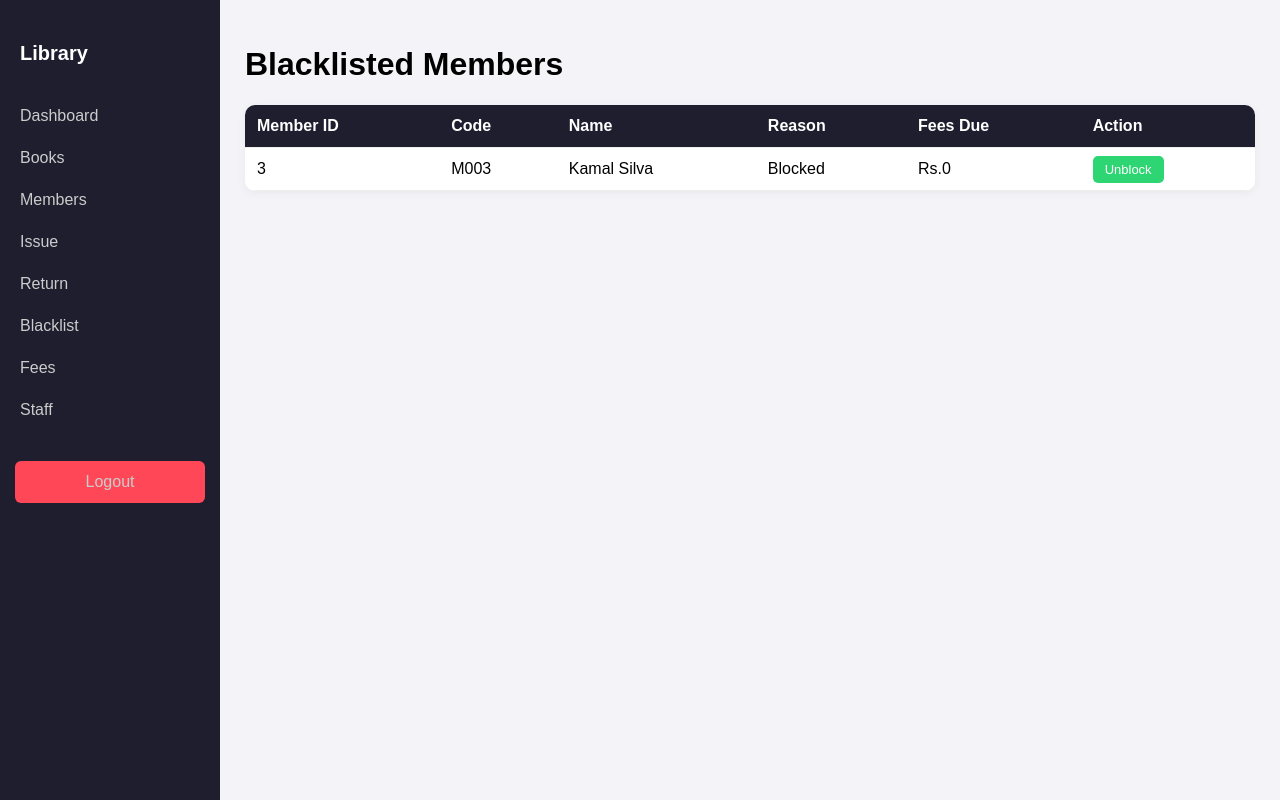
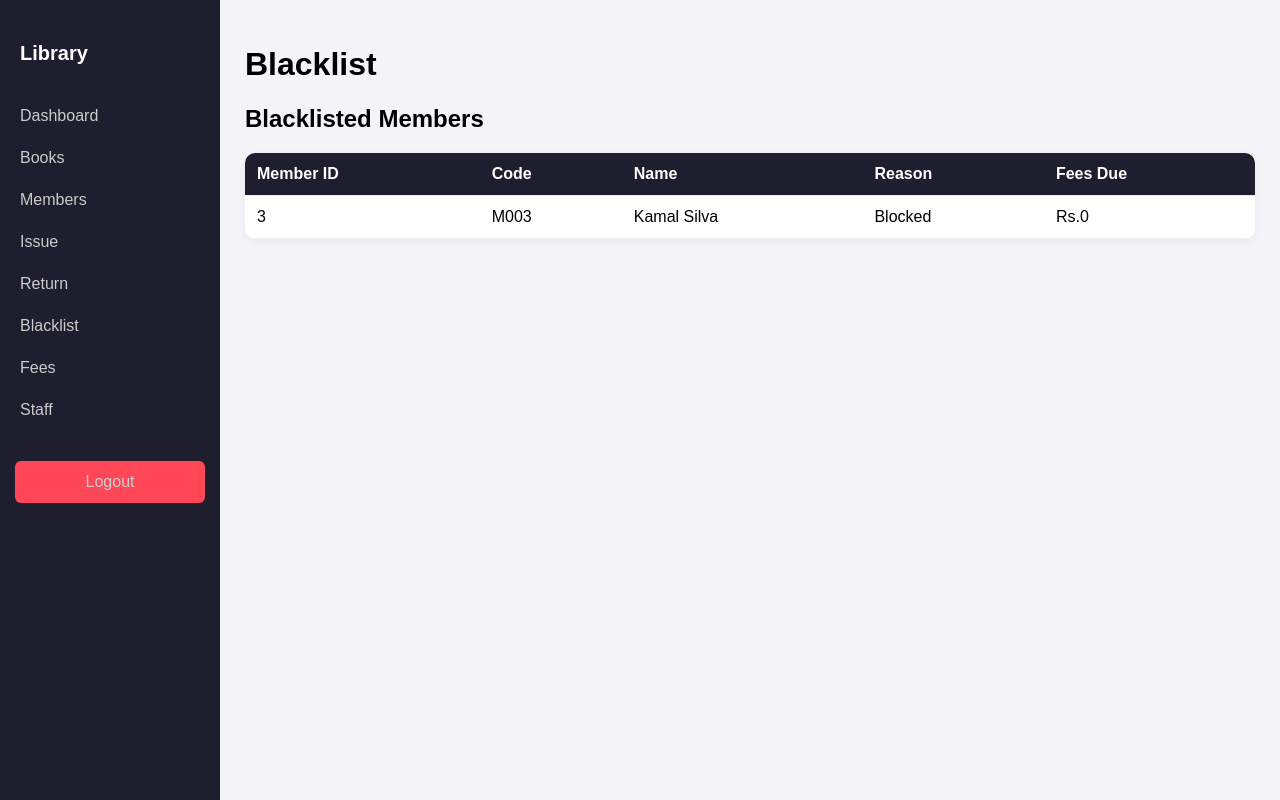
Before and after one commit to Devinfrfr/Smart-library-management-system, a PHP site: page /blacklist.php in a window 1280 px wide. Run offline with PHP 8.4, Linux system fonts and the light colour scheme; the visitor is signed in with stand-in values (Sample User, id 1); data comes from the database, SQL or seed files in the repository.

Commit message:
Update blacklist.php

```diff
--- a/blacklist.php
+++ b/blacklist.php
@@ -5,46 +5,24 @@ if (!isset($_SESSION['admin'])) {
     header("Location: index.php");
     exit();
 }
-
-$error = "";
-
-if (isset($_GET['unblock'])) {
-    $id = $_GET['unblock'];
-
-    $get_fee = mysqli_query($conn, "SELECT SUM(total_fee) FROM fees WHERE member_id=$id AND status='Unpaid'");
-    $fee_row = mysqli_fetch_row($get_fee);
-    $total_fee = $fee_row[0];
-    if ($total_fee == "") {
-        $total_fee = 0;
-    }
-
-    if ($total_fee == 0) {
-        mysqli_query($conn, "UPDATE members SET status='Active' WHERE member_id=$id");
-    } else {
-        $error = "Cannot unblock! Fees due: Rs.$total_fee - Clear fees first.";
-    }
-}
 ?>
-
 <!DOCTYPE html>
-<html>
+<html lang="en">
 <head>
+    <meta charset="UTF-8">
     <title>Blacklist</title>
     <link rel="stylesheet" href="css/style.css">
 </head>
-
 <body class="other-bg">
 
     <?php include "includes/sidebar.php"; ?>
 
-    <div class="main">
-        <h1>Blacklisted Members</h1>
+    <div class="main main-staff">
+        <h1>Blacklist</h1>
 
-        <?php
-        if ($error != "") {
-            echo "<p style='font-weight:bold; color:red;'>$error</p>";
-        }
-        ?>
+        <div class="blob-bg">
+            <div class="box">
+                <h2>Blacklisted Members</h2>
 
                 <table>
                     <tr>
@@ -53,33 +31,28 @@ if (isset($_GET['unblock'])) {
                         <th>Name</th>
                         <th>Reason</th>
                         <th>Fees Due</th>
-                <th>Action</th>
                     </tr>
 
                     <?php
-            $all_blocked = mysqli_query($conn, "SELECT * FROM members WHERE status='Blocked'");
+                    $all_blocked = mysqli_query($conn, "SELECT * FROM members WHERE status = 'Blocked'");
 
                     while ($member = mysqli_fetch_assoc($all_blocked)) {
-                $member_id = $member['member_id'];
+                        $fee_row = mysqli_fetch_row(mysqli_query($conn, "SELECT SUM(total_fee) FROM fees WHERE member_id = " . $member['member_id'] . " AND status = 'Unpaid'"));
+                        $fee_due = $fee_row[0] ?? 0;
 
-                $get_fee = mysqli_query($conn, "SELECT SUM(total_fee) FROM fees WHERE member_id=$member_id AND status='Unpaid'");
-                $fee_row = mysqli_fetch_row($get_fee);
-                $fee_due = $fee_row[0];
-                if ($fee_due == "") {
-                    $fee_due = 0;
-                }
-
-                echo "<tr>";
-                echo "<td>" . $member['member_id'] . "</td>";
-                echo "<td>" . $member['member_code'] . "</td>";
-                echo "<td>" . $member['full_name'] . "</td>";
-                echo "<td>Blocked</td>";
-                echo "<td>Rs." . $fee_due . "</td>";
-                echo "<td><a href='blacklist.php?unblock=" . $member['member_id'] . "' class='btn btn-add'>Unblock</a></td>";
-                echo "</tr>";
+                        echo "<tr>"
+                            . "<td>" . $member['member_id'] . "</td>"
+                            . "<td>" . $member['member_code'] . "</td>"
+                            . "<td>" . $member['full_name'] . "</td>"
+                            . "<td>Blocked</td>"
+                            . "<td>Rs." . $fee_due . "</td>"
+                            . "</tr>";
                     }
                     ?>
                 </table>
+
+            </div>
+        </div>
     </div>
 
 </body>
```
Lines whose indentation alone changed are shown as unchanged.
